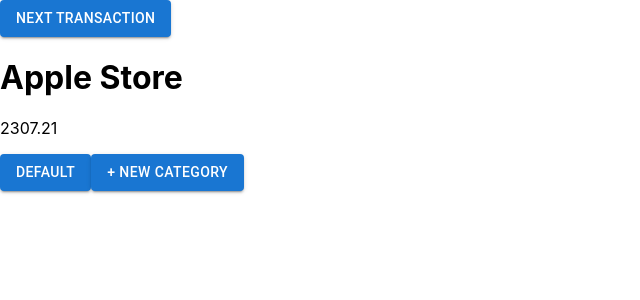
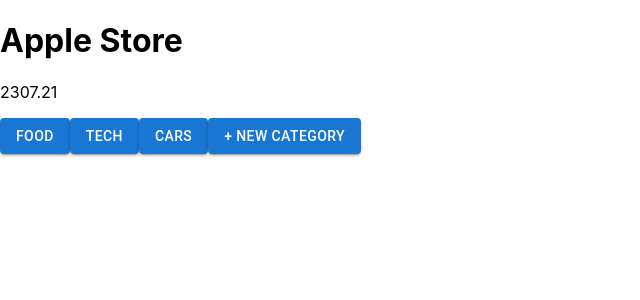
Before and after one commit to logantillman/Contree, a React (Create React App) app in the folder client/: page / in a window 1280 px wide. Shown: the top 300 px of the page, without its empty margins (0-640 px from the left). Built offline with nearby package versions, Linux system fonts and the light colour scheme.

Commit message:
Refactor categorization

```diff
--- a/client/src/components/TransactionGrid/TransactionGrid.js
+++ b/client/src/components/TransactionGrid/TransactionGrid.js
@@ -4,7 +4,7 @@
 import Transaction from './Transaction/Transaction';
 import Button from '@mui/material/Button';
 
-const transactions = [
+const loadedTransactions = [
   {
     "amount": 2307.21,
     "name": "Apple Store",
@@ -15,47 +15,36 @@
   }
 ]
 
+const loadedCategories = ["Food", "Tech", "Cars"];
+
+const reversedTransactions = loadedTransactions.reverse();
+
 const summary = {};
 
 const TransactionGrid = () => {
+  const [categories, setCategories] = useState([]);
+  const [transaction, setTransaction] = useState({});
 
-  const [categories, setCategories] = useState(['Default']);
-  const [transaction, setTransaction] = useState({});
-  const [index, setIndex] = useState(0);
-  const [category, setCategory] = useState(null);
+  // Set these on load
+  useEffect(() => {
+    loadedCategories.forEach(category => summary[category] = 0);
+    setCategories(loadedCategories);
+    setTransaction(reversedTransactions.pop());
+    return () => {
+      console.log('cleaning up');
+    }
+  }, []);
 
-  // TODO refactor transaction classification
-  useEffect(() => {
-    if (!category) return;
+  const onCategoryClick = (categoryName) => {
+    summary[categoryName] = Object.hasOwn(summary, categoryName) ? summary[categoryName] + transaction.amount : transaction.amount;
 
-    if (!(category in summary)) {
-      summary[category] = 0;
+    if (reversedTransactions.length !== 0) {
+      setTransaction(reversedTransactions.pop());
+    } else {
+      // Process is finished
+      console.log(summary);
+      setTransaction({});
     }
-
-    summary[category] += transaction.amount;
-
-    setCategory(null);
-    nextTransaction();
-  }, [category]);
-
-  useEffect(() => {
-    if (index >= transactions.length) {
-      console.log("Maybe do some routing here");
-      console.log('c', categories);
-      console.log('s', summary);
-      setTransaction({});
-    } else {
-      setTransaction(transactions[index]);
-    }
-  }, [index]);
-
-  const nextTransaction = () => {
-    setIndex(index + 1);
-  }
-
-  // TODO refactor here
-  const onCategoryClick = (categoryName) => {
-    setCategory(categoryName);
   }
 
   const addCategory = (category) => {
@@ -65,11 +54,10 @@
   }
 
   return (
-    <div>
-      <Button variant="contained" onClick={nextTransaction}>next transaction</Button>
+    <>
       <Transaction transaction={transaction}/>
       <CategoryGrid setCategoryFunction={onCategoryClick} categories={categories} addCategory={addCategory} />
-    </div>
+    </>
   );
 }
 
```
